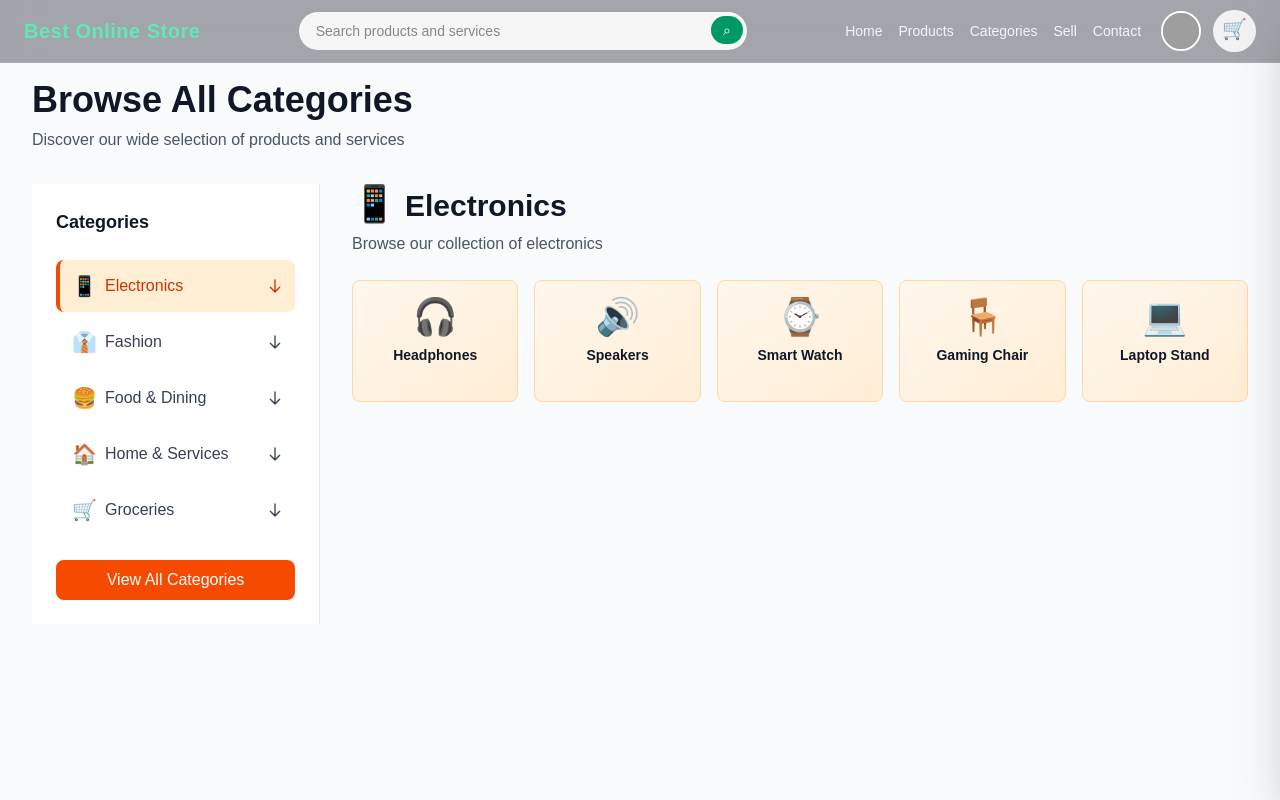
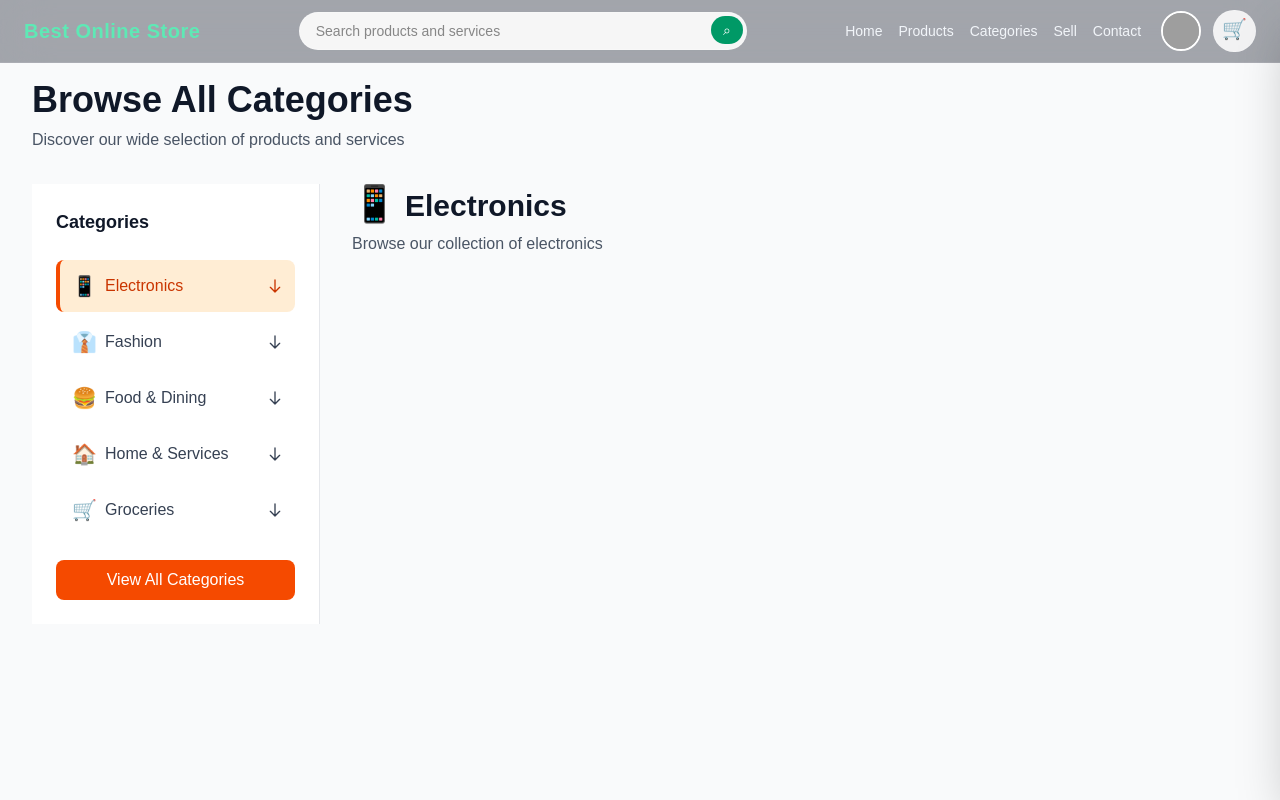
Before and after one commit to rsg132/bestonlinestore, a Next.js app: page /categories in a window 1280 px wide. Built offline with nearby package versions, Linux system fonts and the light colour scheme; grey boxes are pictures that could not be loaded.

Commit message:
fix: Remove all subcategory blocks grid from display

```diff
--- a/components/SubcategoryGrid.tsx
+++ b/components/SubcategoryGrid.tsx
@@ -21,24 +21,7 @@ export default function SubcategoryGrid({ selectedCategoryId }: SubcategoryGridP
         <p className="text-gray-600">Browse our collection of {selectedCategory.name.toLowerCase()}</p>
       </div>
 
-      {/* Subcategories Grid */}
-      <div className="grid grid-cols-2 sm:grid-cols-3 md:grid-cols-4 lg:grid-cols-5 gap-2 sm:gap-3 lg:gap-4">
-        {selectedCategory.subcategories.map((subcategory) => (
-          <Link
-            key={subcategory.id}
-            href={`/categories?subcategory=${subcategory.slug}`}
-            className="group"
-          >
-            <div className="bg-gradient-to-br from-orange-50 to-orange-100 rounded-lg p-3 sm:p-4 text-center hover:shadow-md transition-all duration-300 border border-orange-200 hover:border-orange-400">
-              <div className="text-3xl sm:text-4xl mb-2 inline-block">{subcategory.icon}</div>
-              <h3 className="font-semibold text-gray-900 text-xs sm:text-sm group-hover:text-orange-600 transition-colors line-clamp-2">
-                {subcategory.name}
-              </h3>
-              <p className="text-xs text-gray-600 mt-1 opacity-0 group-hover:opacity-100 transition-opacity">Shop →</p>
-            </div>
-          </Link>
-        ))}
-      </div>
+
     </div>
   );
 }
```
